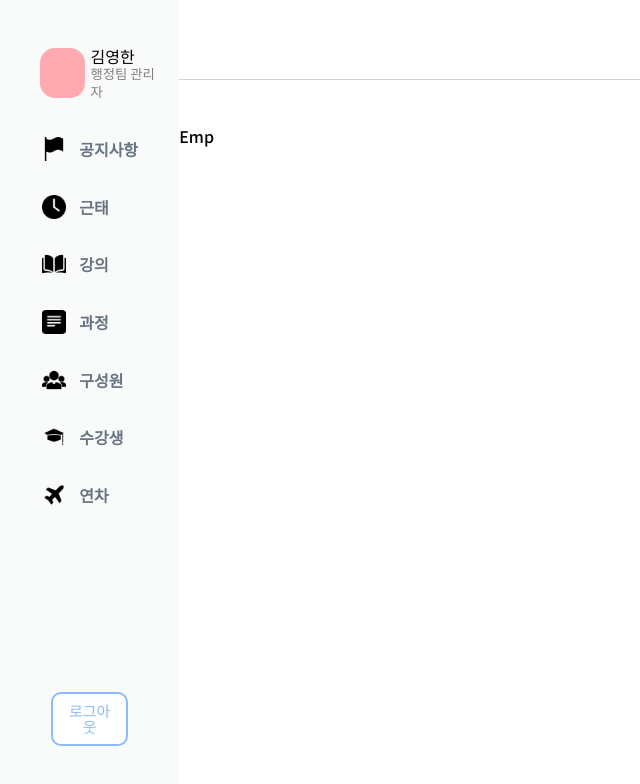
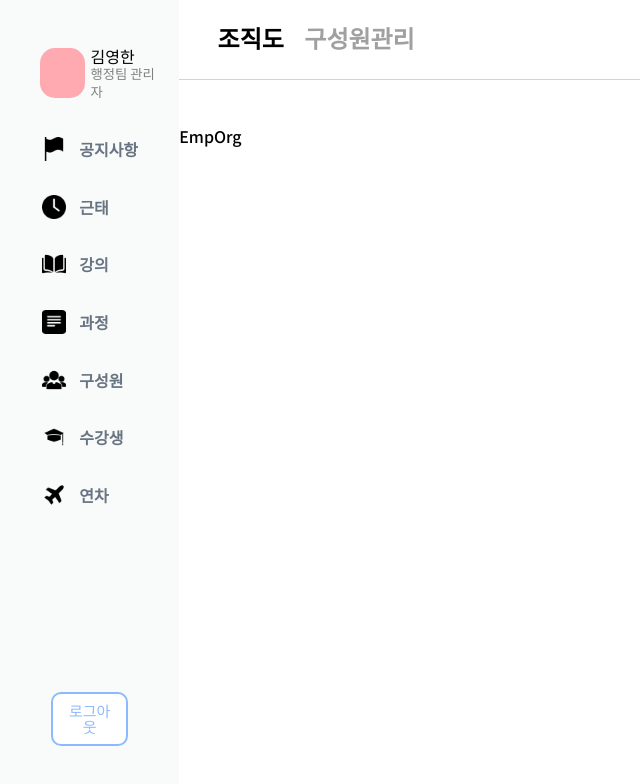
Before and after one commit to Insa-dong/insa-front, a React (Create React App) app: page /emp in a window 1280 px wide. Shown: the top 784 px of the page, without its empty margins (0-640 px from the left). Built offline with nearby package versions, Linux system fonts and the light colour scheme.

Commit message:
💄 Design: CSS 등 사용자 UI 디자인 변경

```diff
--- a/src/component/common/Header.css
+++ b/src/component/common/Header.css
@@ -7,15 +7,22 @@
 
 .headerName {
     font-size: 1.5rem;
-    margin: 4vh 0 4vh 6vh;
-    position: absolute;
+    display: inline-block;
+    margin-top: 3.8vh;
+    margin-left: 3vw;
+    /* margin: 4vh 0 4vh 6vh;
+    position: absolute; */
     font-weight: 700;
+    cursor: pointer;
 }
 
 .headerName2 {
     font-size: 1.5rem;
-    margin: 4vh 0 0 14vh;
-    position: absolute;
+    display: inline-block;
+    padding-left: 1.6vw;
+    /* margin: 4vh 0 0 14vh;
+    position: absolute; */
     font-weight: 700;
-    opacity: 0.5;
+    color: #a0a0a0;
+    cursor: pointer;
 }
--- a/src/pages/emp/Emp.js
+++ b/src/pages/emp/Emp.js
@@ -1,14 +1,37 @@
-import {useState} from "react";
-import {useNavigate} from "react-router-dom";
+import { useState } from "react";
+import { useNavigate } from "react-router-dom";
 import Header from "../../component/common/Header";
+import EmpOrg from "./EmpOrg";
+import EmpManage from "./EmpManage";
 
 function Emp() {
-    return (
-        <>
-            <Header/>
-            <div>Emp</div>
-        </>
-    );
+  const navigate = useNavigate();
+  const [selectedPage, setSelectedPage] = useState('조직도');
+
+  const headerClick = (page) => {
+    setSelectedPage(page);
+  };
+
+  const selectPage = () => {
+    if (selectedPage === '조직도') {
+      return <EmpOrg />;
+    } else if (selectedPage === '구성원관리') {
+      return <EmpManage />;
+    }
+
+    return <EmpOrg />;
+  };
+
+  return (
+    <>
+      <Header
+        title="조직도"
+        subTitle="구성원관리"
+        onClick={headerClick}
+      />
+      <div>{selectPage()}</div>
+    </>
+  );
 }
 
 export default Emp;
--- /dev/null
+++ b/src/pages/emp/EmpManage.js
@@ -0,0 +1,9 @@
+import React from 'react'
+
+function EmpManage() {
+  return (
+    <div>EmpManage</div>
+  )
+}
+
+export default EmpManage
--- /dev/null
+++ b/src/pages/emp/EmpOrg.js
@@ -0,0 +1,9 @@
+import React from 'react'
+
+function EmpOrg() {
+  return (
+    <div>EmpOrg</div>
+  )
+}
+
+export default EmpOrg
```
